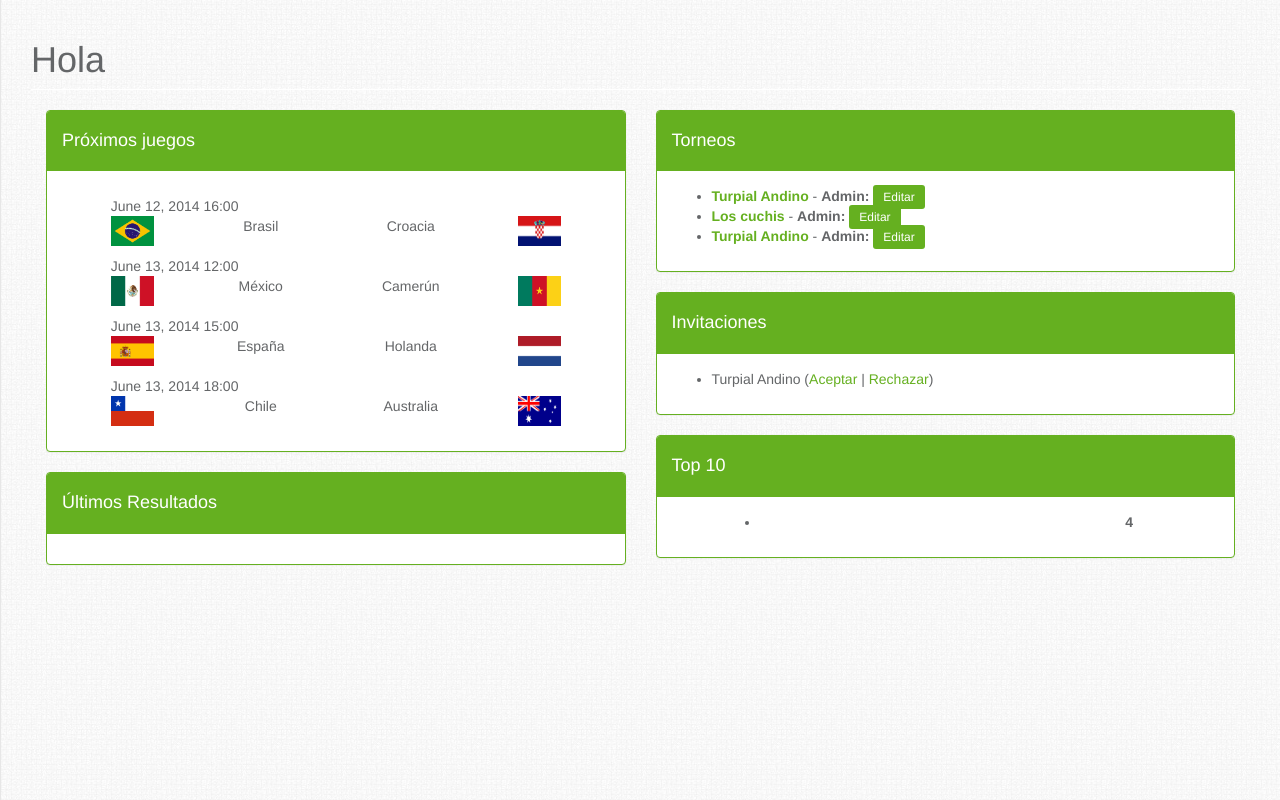
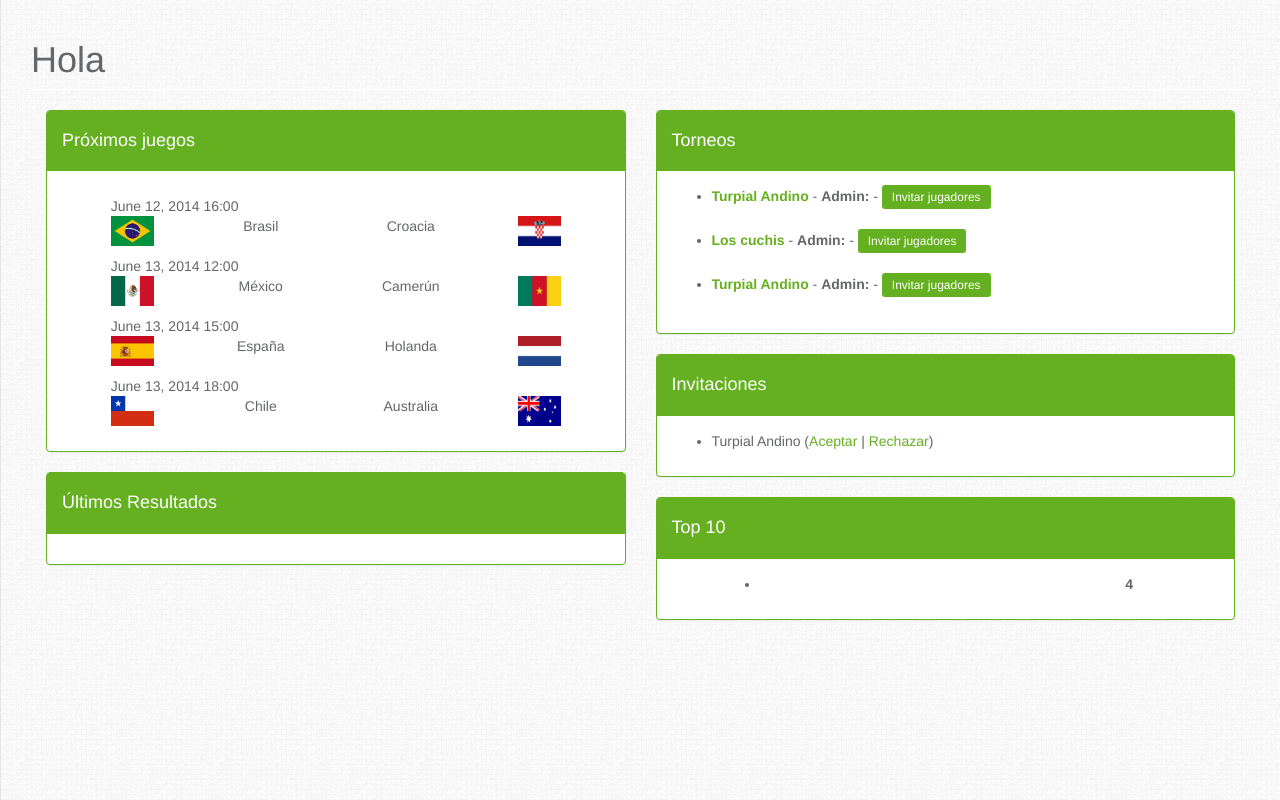
Before and after one commit to leonardogutierrezh/quiniela, a Django app: page /perfil/ in a window 1280 px wide. Shown: the part 51-851 px from the top of the page. Run offline with Django 3.2, Linux system fonts and the light colour scheme; a user stored in the database is signed in; data comes from the database, SQL or seed files in the repository; tables that the repository leaves empty hold one stand-in row (values such as "Sample post"); style sheets or scripts are compiled from the project's sources; some libraries are stand-ins or nearby versions.

Commit message:
arreglado perfil

```diff
--- a/quiniela/static/less/sb-admin.less
+++ b/quiniela/static/less/sb-admin.less
@@ -313,7 +313,10 @@ height: 30px;
 	display: inline-block;
 	text-align: right;
 }
-
+.torneos-li{
+margin-bottom: 10px;
+height: 34px;
+}
 .clasificación-equipos{
 	width: 90%;
 margin-right: auto;
--- a/quiniela/templates/mundial/perfil.html
+++ b/quiniela/templates/mundial/perfil.html
@@ -89,12 +89,12 @@
 		<div class="panel-body">
 			<ul>
 			    {% for torneo in torneos_admin %}
-				<li><a href="/ver_torneo/{{ torneo.id }}"><strong>{{ torneo.nombre }}</strong></a> - <strong>Admin:</strong> {{ torneo.administrador.first_name }} <a href="/editar_torneo/{{ torneo.id }}" class="btn-sm btn-default btn-primary">Editar</a></li>
+				<li class="torneos-li"><a href="/ver_torneo/{{ torneo.id }}"><strong>{{ torneo.nombre }}</strong></a> - <strong>Admin:</strong> {{ torneo.administrador.first_name }} - <a href="/editar_torneo/{{ torneo.id }}" class="btn-sm btn-default btn-primary">Invitar jugadores</a></li>
 			    {% endfor %}
 			    {% for torneo in torneos %}
-				<li><a href="/ver_torneo/{{ torneo.id }}"><strong>{{ torneo.nombre }}</strong></a>
-                    - <strong>Admin:</strong> {{ torneo.administrador.first_name }}</a>
-                      <a href="/editar_torneo/{{ torneo.id }}" class="btn-sm btn-default btn-primary">Editar</a>
+				<li class="torneos-li"><a href="/ver_torneo/{{ torneo.id }}"><strong>{{ torneo.nombre }}</strong></a>
+                    - <strong>Admin:</strong> {{ torneo.administrador.first_name }} -
+                      <a href="/editar_torneo/{{ torneo.id }}" class="btn-sm btn-default btn-primary">Invitar jugadores</a>
                 </li>
 			    {% endfor %}
 			</ul>
```
